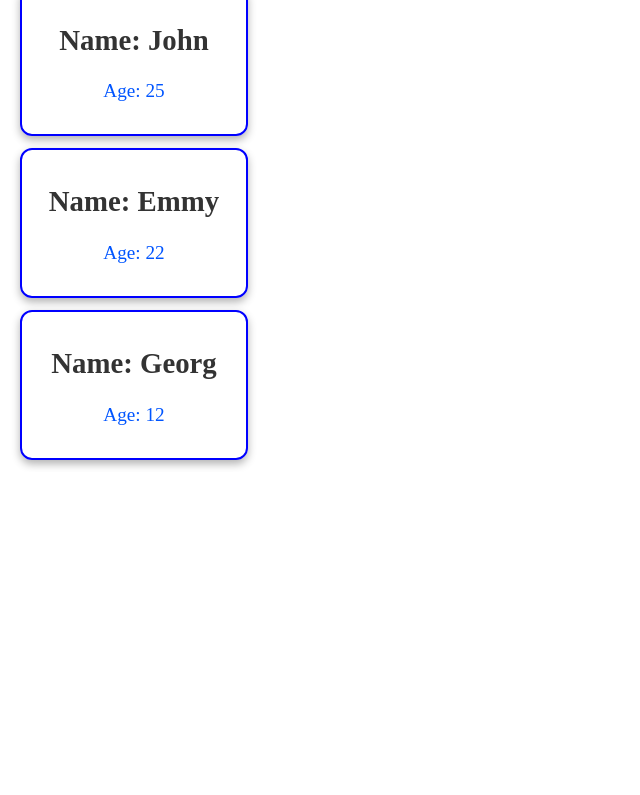
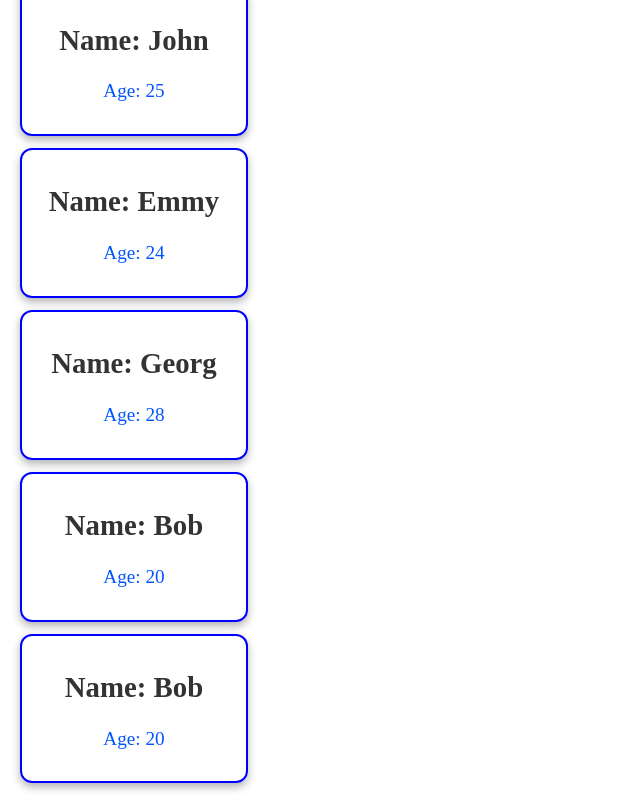
Before and after one commit to KoltLevry/TypescriptNewStart, a React (Vite) app: page / in a window 1280 px wide. Shown: the part 338-1133 px from the top of the page, without its empty margins (0-640 px from the left). Before the commit the page ends 810 px from the top, so only its background shows below. Built offline with nearby package versions, Linux system fonts and the light colour scheme.

Commit message:
start lesson 4

```diff
--- a/src/App.tsx
+++ b/src/App.tsx
@@ -1,5 +1,13 @@
 import FuncComp from "./components/cohort_53e-fs/React_Intro/FuncComp";
 import Student from './components/cohort_53e-fs/StateAndProps/Student/Student';
+
+const students = [
+ {name: "John", age: 25},
+ {name: "Emmy", age: 24},
+ {name: "Georg", age: 28},
+ {name: "Bob", age: 20},
+ {name: "Bob", age: 20},
+];
 
 function App() {
   return (
@@ -9,9 +17,15 @@ function App() {
       <FuncComp />
       <FuncComp />
       <hr />
-      <Student studentName="John" studentAge={25}/>
+      {/* DRY - don`t repeat yourself */}
+      {/* {} фігурні скобки вибивають нас в js з jsx*/}
+      {students.map( student => <Student key={Math.random()} studentName={student.name} studentAge={student.age}/>)}
+      {/* {students.map( student => <Student key={Math.random() + new Date()} studentName={student.name} studentAge={student.age}/>)} */}
+      {/* <Student studentName="John" studentAge={25}/>
       <Student studentName="Emmy" studentAge={22}/>
-      <Student studentName="Georg" studentAge={22-10}/>
+      <Student studentName="Georg" studentAge={22-10}/> */}
+      {/* звертаємося до масиву, викликаємо метод map, де при кожній ітерації,(отр ітерований елемнт
+      ми кожен раз звертаємося до елементу який виводить/повертає(=>) екземпляр Студент з унікальним ключом*/}
     </>
   )
 }
```
